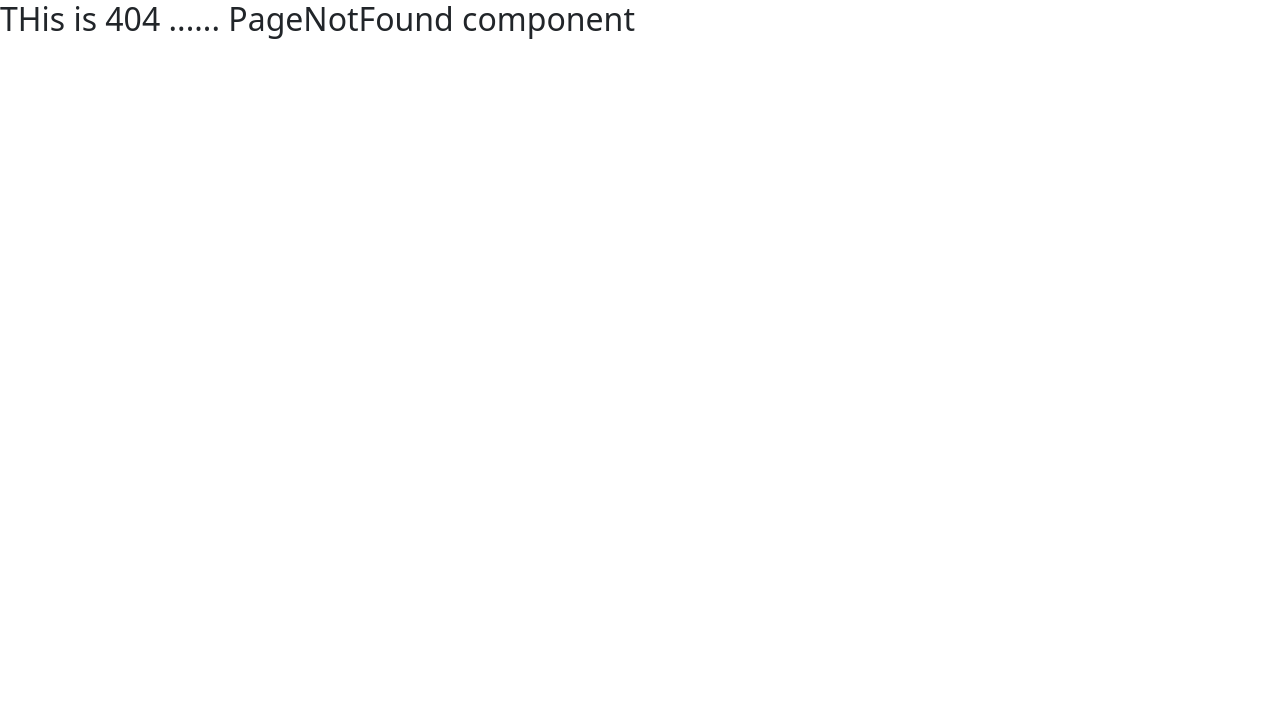
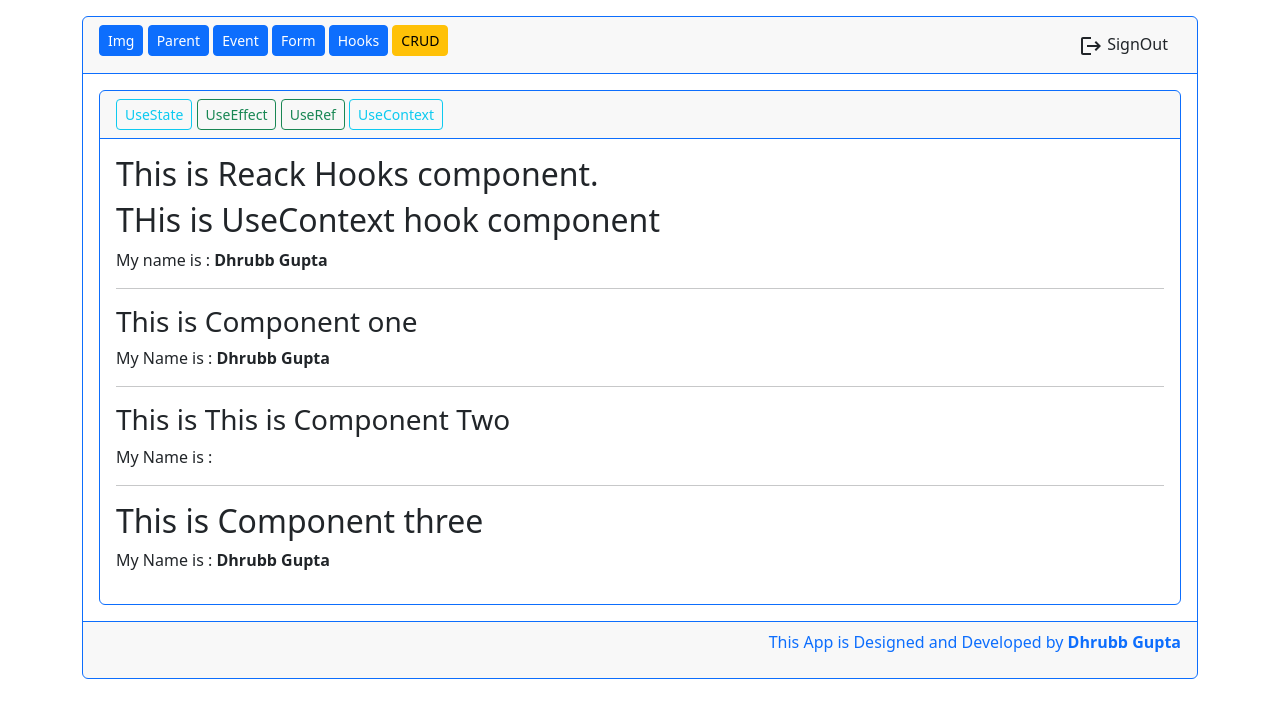
Before and after one commit to dhrubb2101/ReactApp, a React (Create React App) app: page /maindashboard/reacthooks/usecontext in a window 1280 px wide. Before the commit this address had no page. Shown: the top 718 px of the page. Built offline with nearby package versions, Linux system fonts and the light colour scheme; sample sign-in values are in the browser's storage.

Commit message:
added functionalities showcasing usestate and usecontext hooks using four components made usecontexthookcomp ,compOne,CompTwo,CompThree. It also clearly showcases use of props pretty good examples.

```diff
--- /dev/null
+++ b/src/Hooks/CompOne.js
@@ -0,0 +1,16 @@
+import React from 'react'
+import CompTwo from './CompTwo'
+
+const CompOne = (props) => {
+    return (
+        <div>
+            <h3>This is Component one</h3>
+            <p>My Name is : <strong>{props.name}</strong></p>
+            <hr/>
+            <CompTwo name123={props.name}></CompTwo>
+
+        </div>
+    )
+}
+
+export default CompOne
--- /dev/null
+++ b/src/Hooks/CompThree.js
@@ -0,0 +1,16 @@
+import React, { useContext } from 'react'
+import { UserContext } from './UseContextHookComp'
+
+const CompThree = () => {
+
+    let user = useContext(UserContext)
+    return (
+        <div>
+           <h2>This is Component three</h2>
+           <p>My Name is : <strong>{user}</strong></p>
+
+        </div>
+    )
+}
+
+export default CompThree
--- /dev/null
+++ b/src/Hooks/CompTwo.js
@@ -0,0 +1,17 @@
+import React from 'react'
+import CompThree from './CompThree'
+
+const CompTwo = (props) => {
+    return (
+        <div>
+            <h3>This is This is Component Two</h3>
+            <p>My Name is : <strong>{props.name}</strong></p>
+            <hr/>
+            <CompThree name={props.name}></CompThree>
+
+
+        </div>
+    )
+}
+
+export default CompTwo
--- a/src/Hooks/ReactHooksComp.js
+++ b/src/Hooks/ReactHooksComp.js
@@ -8,6 +8,8 @@ const ReactHooksComp = () => {
                 <div className='card-header border-primary'>
                 <Link to="usestate" className='btn btn-outline-info btn-sm'>UseState</Link>{" "}
                 <Link to="useeffect" className='btn btn-outline-success btn-sm'>UseEffect</Link>{" "}
+                <Link to="useref" className='btn btn-outline-success btn-sm'>UseRef</Link>{" "}
+                <Link to="usecontext" className='btn btn-outline-info btn-sm'>UseContext</Link>{" "}
                 </div>
                 <div className='card-body border-primary'>
                 <h2>This is Reack Hooks component.</h2>
--- /dev/null
+++ b/src/Hooks/UseContextHookComp.js
@@ -0,0 +1,22 @@
+import React, { createContext } from 'react'
+import CompOne from './CompOne';
+import { useState } from 'react';
+
+export const UserContext = createContext();
+
+const UseContextHookComp = () => {
+
+    const [myName,setMyName] = useState("Dhrubb Gupta");
+    return (
+        <div>
+            <UserContext.Provider value={myName}>
+            <h2>THis is UseContext hook component</h2>
+            <p>My name is : <strong>{myName}</strong></p>
+            <hr/>
+            <CompOne name={myName}></CompOne>
+            </UserContext.Provider>
+        </div>
+    )
+}
+
+export default UseContextHookComp
--- /dev/null
+++ b/src/Hooks/UseRefHookComp.js
@@ -0,0 +1,48 @@
+import React, { useEffect, useRef } from 'react'
+import { Button } from 'react-bootstrap'
+import { useState } from 'react';
+
+const UseRefHookComp = () => {
+    const inputRef = useRef();
+    const prevData = useRef('');
+    const [inputData,setInputData] = useState('');
+
+    const accessDOMNode = () => {
+        inputRef.current.focus();
+        window.alert(inputRef.current.value)
+        // console.log(inputRef.current.value)
+    }
+
+    const inputChangeHandler = (event) =>{
+        setInputData(event.target.value)
+    }
+
+
+    useEffect(()=>{
+        prevData.current = inputData
+
+    },[inputData])
+
+
+    return (
+
+        <div>
+            <h2>This is UseRefHookComp component</h2>
+            <form>
+                <input type='text' name='txt1' ref = {inputRef}/> <br></br>
+                <Button variant='contained' onClick={()=>accessDOMNode()}>Access DOM node</Button>
+
+            </form>
+            <hr/>
+
+            <form>
+                <input type='text' name='txt2' value={inputData} onChange={inputChangeHandler}/> <br></br>
+                <Button variant='contained' onClick={()=>accessDOMNode()}>Access DOM node</Button>
+            </form>
+            <p>Old Data:<strong>{prevData.current}</strong></p>
+            <p>New Data:<strong>{inputData}</strong></p>
+        </div>
+    )
+}
+
+export default UseRefHookComp
--- a/src/MainRouting/routing.js
+++ b/src/MainRouting/routing.js
@@ -1,9 +1,11 @@
+import React, { lazy, Suspense } from "react";
+
 import { createBrowserRouter } from "react-router-dom";
 import LoginComp from '../layout/LoginComp'
 import PageNotFoundComp from '../layout/PageNotFoundComp'
 import ClassComp from "../components/ClassComp";
 import MainDashboardComp from "../layout/MainDashboardComp"
-import { Children } from "react";
+// import { Children } from "react";
 import ParentComp from "../components/ParentComp";
 import MyImagesComp from "../components/MyImagesComp";
 import MyEventComp from "../components/MyEventComp";
@@ -11,10 +13,18 @@ import FormValComp from "../components/FormValComp";
 import ReactHooksComp from "../Hooks/ReactHooksComp";
 import UseEffectHookComp from "../Hooks/UseEffectHookComp";
 import UseStateHookComp from "../Hooks/UseStateHookComp";
-import ProductAddComp from "../CRUD/ProductAddComp";
-import ProductDashComp from "../CRUD/ProductDashComp";
-import ProductEditComp from "../CRUD/ProductEditComp";
+// import ProductAddComp from "../CRUD/ProductAddComp";
+// import ProductDashComp from "../CRUD/ProductDashComp";
+// import ProductEditComp from "../CRUD/ProductEditComp";
 import ProtectedRouteComp from "./ProtectedRouteComp";
+import UseRefHookComp from "../Hooks/UseRefHookComp";
+import UseContextHookComp from "../Hooks/UseContextHookComp";
+//Lazy Loading done for ProductDash Component,ProductEdit Componennt,ProductAdd Component
+const ProductDashCompLazyLoad = lazy(() => import("../CRUD/ProductDashComp"));
+const ProductEditCompLazyLoad = lazy(() => import("../CRUD/ProductEditComp"));
+const ProductAddCompLazyLoad = lazy(() => import("../CRUD/ProductAddComp"));
+
+
 
 const router = createBrowserRouter([
 
@@ -32,12 +42,30 @@ const router = createBrowserRouter([
         {path:"images",element:<MyImagesComp/>},
         {path:"event",element:<MyEventComp/>},
         {path:"form",element:<FormValComp/>},
-        {path:"productadd",element:<ProductAddComp/>},
-        {path:"productedit/:id",element:<ProductEditComp/>},
-        {path:"productdash",element:<ProductDashComp/>},
+        // {path:"productadd",element:<ProductAddComp/>},
+        // {path:"productedit/:id",element:<ProductEditComp/>},
+        // {path:"productdash",element:<ProductDashComp/>},
+        //Lazy Loading done for ProductDash.ProductEdit,ProductAdd Component
+        {path:"productdash",element:
+            <Suspense fallback={<div>Loading...</div>}>
+                        <ProductDashCompLazyLoad />
+                    </Suspense>
+        },
+        {path:"productadd",element:
+            <Suspense fallback={<div>Loading...</div>}>
+                        <ProductAddCompLazyLoad />
+                    </Suspense>
+        },
+        {path:"productedit/:id",element:
+            <Suspense fallback={<div>Loading...</div>}>
+                        <ProductEditCompLazyLoad />
+                    </Suspense>
+        },
         {path:"reacthooks",element:<ReactHooksComp/>,children:[
             {path:"usestate",element:<UseStateHookComp></UseStateHookComp>},
             {path:"useeffect",element:<UseEffectHookComp></UseEffectHookComp>},
+            {path:"useref",element:<UseRefHookComp></UseRefHookComp>},
+            {path:"usecontext",element:<UseContextHookComp></UseContextHookComp>},
 
         ]},
         {path:"useeffect",element:<UseEffectHookComp/>},
@@ -51,3 +79,67 @@ const router = createBrowserRouter([
 ])
 
 export default router
+
+// import React, { lazy, Suspense } from "react";
+// import { createBrowserRouter } from "react-router-dom";
+
+// import LoginComp from "../layout/LoginComp";
+// import PageNotFoundComp from "../layout/PageNotFoundComp";
+// import ClassComp from "../components/ClassComp";
+// import MainDashboardComp from "../layout/MainDashboardComp";
+// import ParentComp from "../components/ParentComp";
+// import MyImagesComp from "../components/MyImagesComp";
+// import MyEventComp from "../components/MyEventComp";
+// import FormValComp from "../components/FormValComp";
+// import ReactHooksComp from "../Hooks/ReactHooksComp";
+// import UseEffectHookComp from "../Hooks/UseEffectHookComp";
+// import UseStateHookComp from "../Hooks/UseStateHookComp";
+// import ProductAddComp from "../CRUD/ProductAddComp";
+// import ProductEditComp from "../CRUD/ProductEditComp";
+// import ProtectedRouteComp from "./ProtectedRouteComp";
+
+// const ProductDashCompLazyLoad = lazy(() => import("../CRUD/ProductDashComp"));
+
+// const router = createBrowserRouter([
+//     // Default routing
+//     { path: "", element: <LoginComp /> },
+//     // Named routing
+//     { path: "login", element: <LoginComp /> },
+//     // Child routing
+//     {
+//         path: "maindashboard",
+//         element: <ProtectedRouteComp Component={MainDashboardComp} />,
+//         children: [
+//             { path: "", element: <MyImagesComp /> },
+//             { path: "parent", element: <ParentComp /> },
+//             { path: "images", element: <MyImagesComp /> },
+//             { path: "event", element: <MyEventComp /> },
+//             { path: "form", element: <FormValComp /> },
+//             { path: "productadd", element: <ProductAddComp /> },
+//             { path: "productedit/:id", element: <ProductEditComp /> },
+//             {
+//                 path: "productdash",
+//                 element: (
+//                     <Suspense fallback={<div>Loading...</div>}>
+//                         <ProductDashCompLazyLoad />
+//                     </Suspense>
+//                 ),
+//             },
+//             {
+//                 path: "reacthooks",
+//                 element: <ReactHooksComp />,
+//                 children: [
+//                     { path: "usestate", element: <UseStateHookComp /> },
+//                     { path: "useeffect", element: <UseEffectHookComp /> },
+//                 ],
+//             },
+//             { path: "useeffect", element: <UseEffectHookComp /> },
+//             // Parameterized routing
+//             { path: "classcomp/:id", element: <ClassComp /> },
+//         ],
+//     },
+//     // Wildcard routing
+//     { path: "*", element: <PageNotFoundComp /> },
+// ]);
+
+// export default router;
--- a/src/components/ParentComp.js
+++ b/src/components/ParentComp.js
@@ -5,7 +5,6 @@ import MyPureComp from './MyPureComp';
 class ParentComp extends Component {
     constructor(props) {
         super(props)
-
         this.state = {
             empName:"Dhrubb",
             empSalary:850000
--- a/src/layout/LoginComp.js
+++ b/src/layout/LoginComp.js
@@ -82,9 +82,10 @@ const LoginComp = () => {
 
         axios.get('http://localhost:8888/users')
           .then((res) => {
-            console.log('Users fetched:', res.data);
-            setUsers(res.data)
-            const currentUser = users.filter((val) => val.uid === email && val.pass === password);
+            // console.log('Users fetched:', res.data);
+            // setUsers(res.data)
+            // const currentUser = users.filter((val) => val.uid === email && val.pass === password);
+            const currentUser = res.data.filter((val) => val.uid === email && val.pass === password);
             if(currentUser.length > 0){
               sessionStorage.setItem("user",email);
               nav("/maindashboard")
--- a/src/shared/database/db.json
+++ b/src/shared/database/db.json
@@ -20,9 +20,9 @@
     },
     {
       "id": "7",
-      "name": "HeadPhone",
-      "price": 1000,
-      "company": "hp"
+      "name": "Pasta",
+      "price": "100000",
+      "company": "Walmart"
     },
     {
       "id": "8",
```
Also changed, not shown: 1 other file (tests, documents, lock files or other folders).
